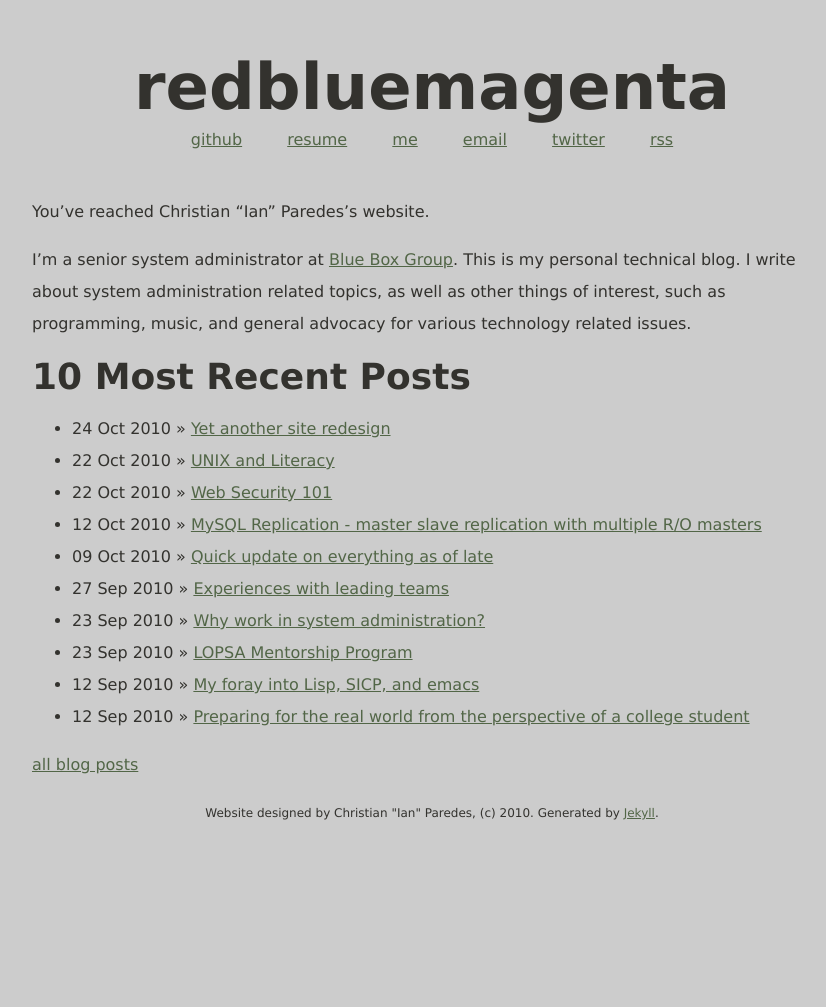
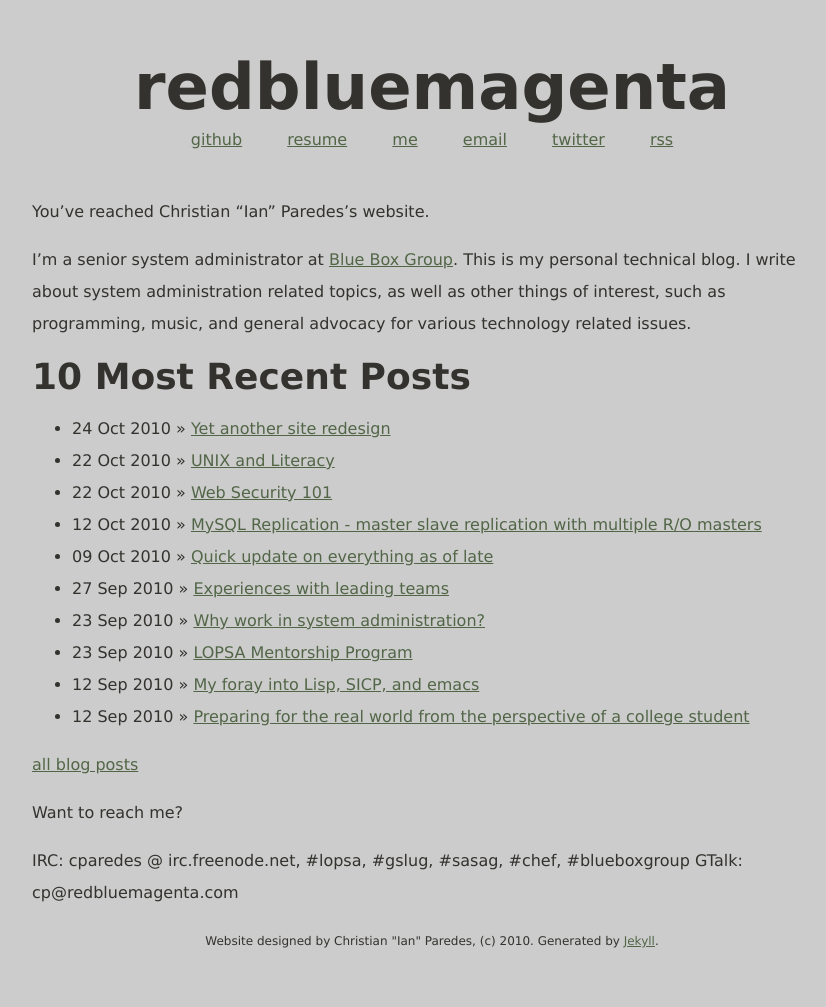
Before and after one commit to cparedes/redbluemagenta-new, a Jekyll site: the page built from index.markdown, in a window 1280 px wide. Shown: the whole page, without its empty margins (208-1034 px from the left). Built offline with Jekyll 4.4.1, drawn with Linux system fonts in a browser that asks for light colours; Markdown is read by kramdown in place of the engine named in the settings; comment, search, counter and statistics services are not loaded; before the commit the page ends 900 px from its top, so only the background shows below that.

Commit message:
Added contact info on bottom of front page.

```diff
--- a/index.markdown
+++ b/index.markdown
@@ -21,5 +21,10 @@ advocacy for various technology related issues.
 
 [all blog posts]
 
+Want to reach me?
+
+IRC: cparedes @ irc.freenode.net, #lopsa, #gslug, #sasag, #chef, #blueboxgroup
+GTalk: cp@redbluemagenta.com
+
 [Blue Box Group]: http://blueboxgrp.com
 [all blog posts]: /archive.html
```
